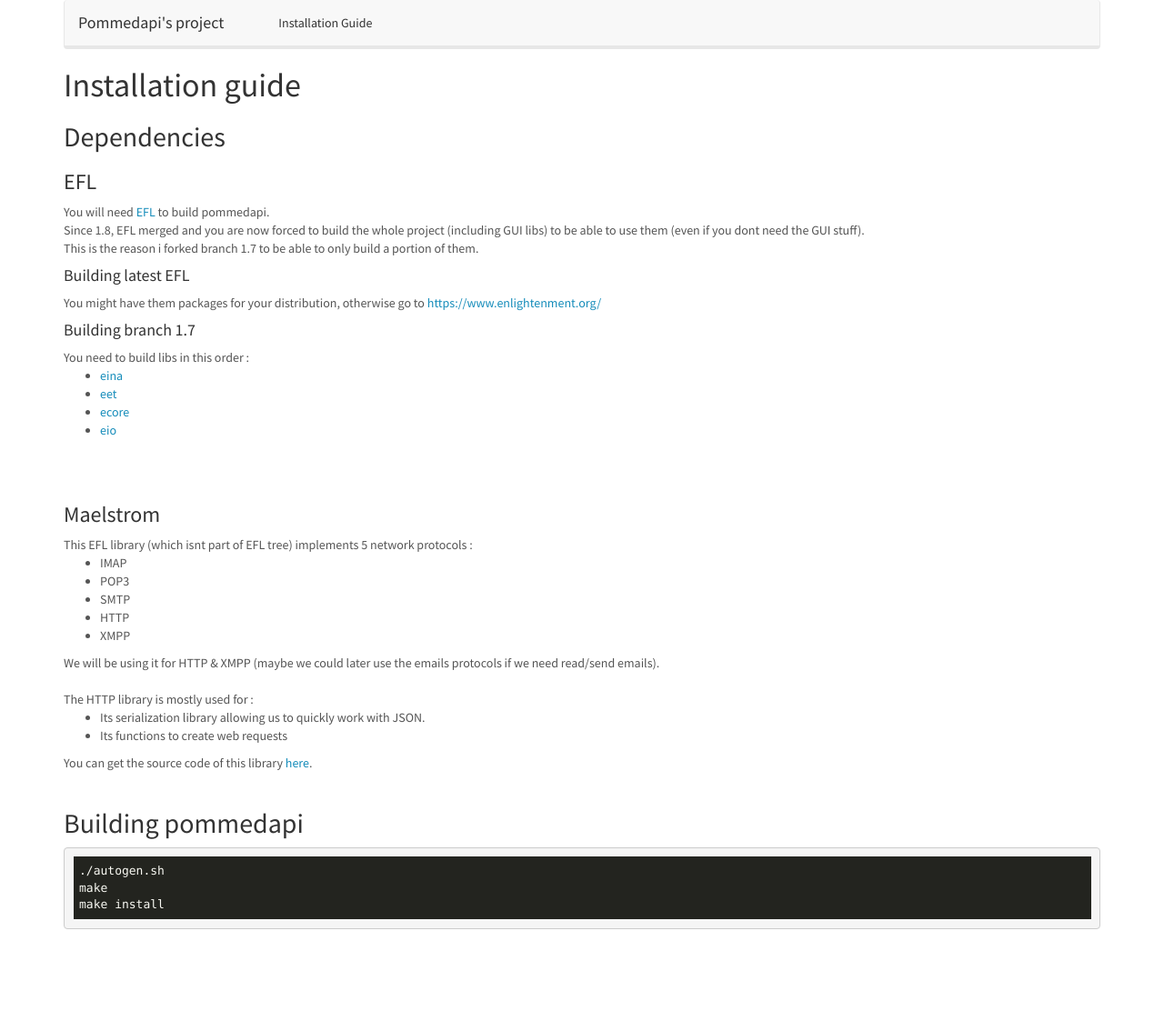
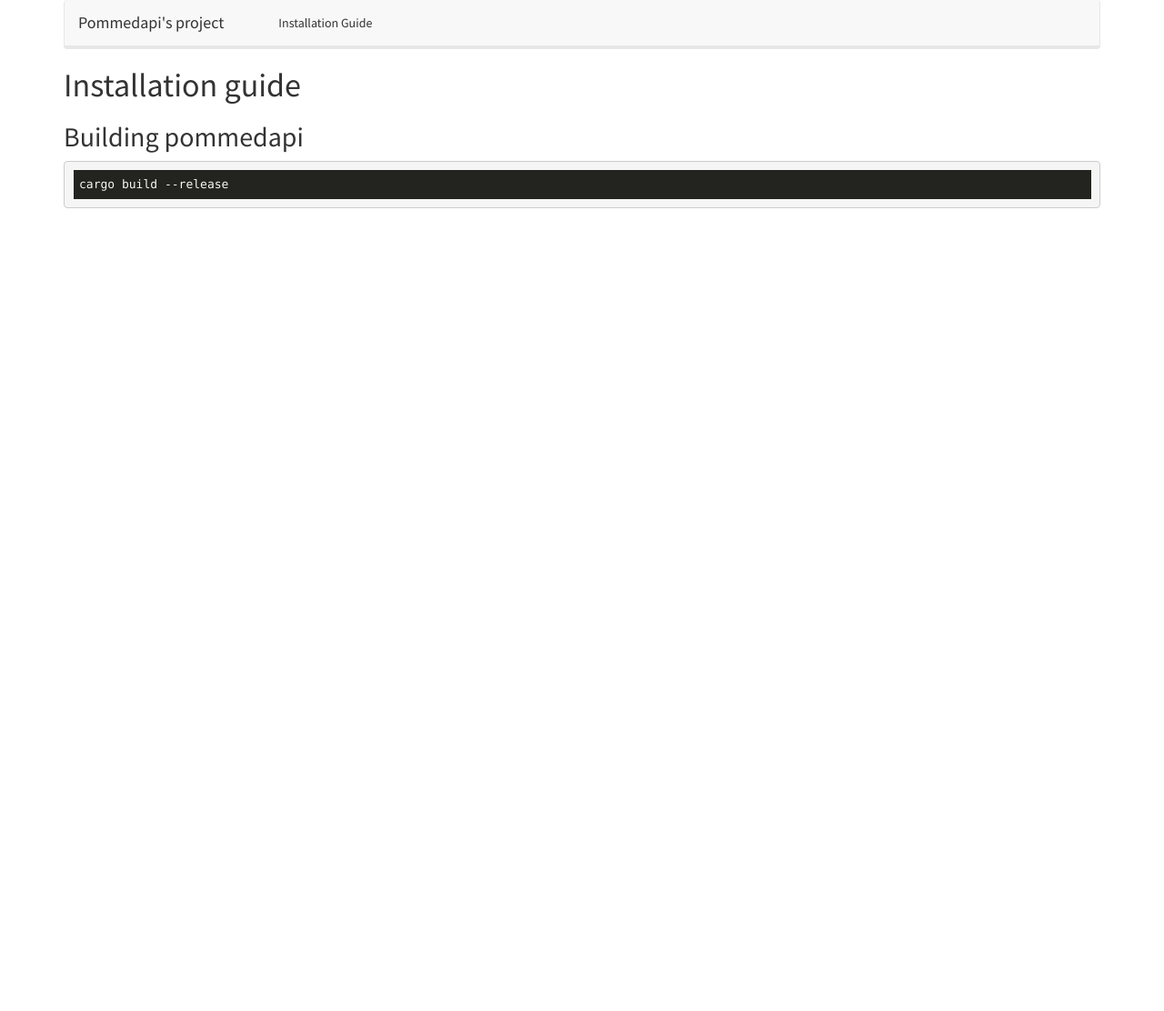
Before and after one commit to gfriloux/pommedapi, a Jekyll site: the page built from docs/installation.html, in a window 1280 px wide. Shown: the whole page at 91% size. Built offline with Jekyll 4.4.1, drawn with Linux system fonts in a browser that asks for light colours; nearby versions of some CDN libraries; after the commit the page ends 900 px from its top, so only the background shows below that.

Commit message:
Update documention on building/installation.

```diff
--- a/docs/installation.html
+++ b/docs/installation.html
@@ -5,53 +5,6 @@ title: Installation Guide
 
 <h1>Installation guide</h1>
 
-<h2>Dependencies</h2>
-
-<h3>EFL</h3>
-You will need <a href="https://www.enlightenment.org/" target=_blank>EFL</a>
-to build pommedapi.<br />
-Since 1.8, EFL merged and you are now forced to build the whole project
-(including GUI libs) to be able to use them (even if you dont need the GUI
-stuff).<br />
-This is the reason i forked branch 1.7 to be able to only build a portion
-of them.
-
-<h4>Building latest EFL</h4>
-You might have them packages for your distribution, otherwise go to
-<a href="https://www.enlightenment.org/" target=_blank>https://www.enlightenment.org/</a>
-
-<h4>Building branch 1.7</h4>
-You need to build libs in this order :
-<ul>
-  <li><a href="https://github.com/gfriloux/eina">eina</a></li>
-  <li><a href="https://github.com/gfriloux/eet">eet</a></li>
-  <li><a href="https://github.com/gfriloux/ecore">ecore</a></li>
-  <li><a href="https://github.com/gfriloux/eio">eio</a></li>
-</ul>
-<br /><br />
-
-<h3>Maelstrom</h3>
-This EFL library (which isnt part of EFL tree) implements 5 network protocols :
-<ul>
-  <li>IMAP</li>
-  <li>POP3</li>
-  <li>SMTP</li>
-  <li>HTTP</li>
-  <li>XMPP</li>
-</ul>
-We will be using it for HTTP & XMPP (maybe we could later use the emails
-protocols if we need read/send emails).<br />
-<br />
-The HTTP library is mostly used for :
-<ul>
-  <li>Its serialization library allowing us to quickly work with JSON.</li>
-  <li>Its functions to create web requests</li>
-</ul>
-You can get the source code of this library <a href="https://github.com/gfriloux/maelstrom" target=_blank>here</a>.
-<br /><br />
-
 <h2>Building pommedapi</h2>
-<pre><code class="bash">./autogen.sh
-make
-make install</code></pre>
+<pre><code class="bash">cargo build --release</code></pre>
 <br /><br /><br /><br />
```
